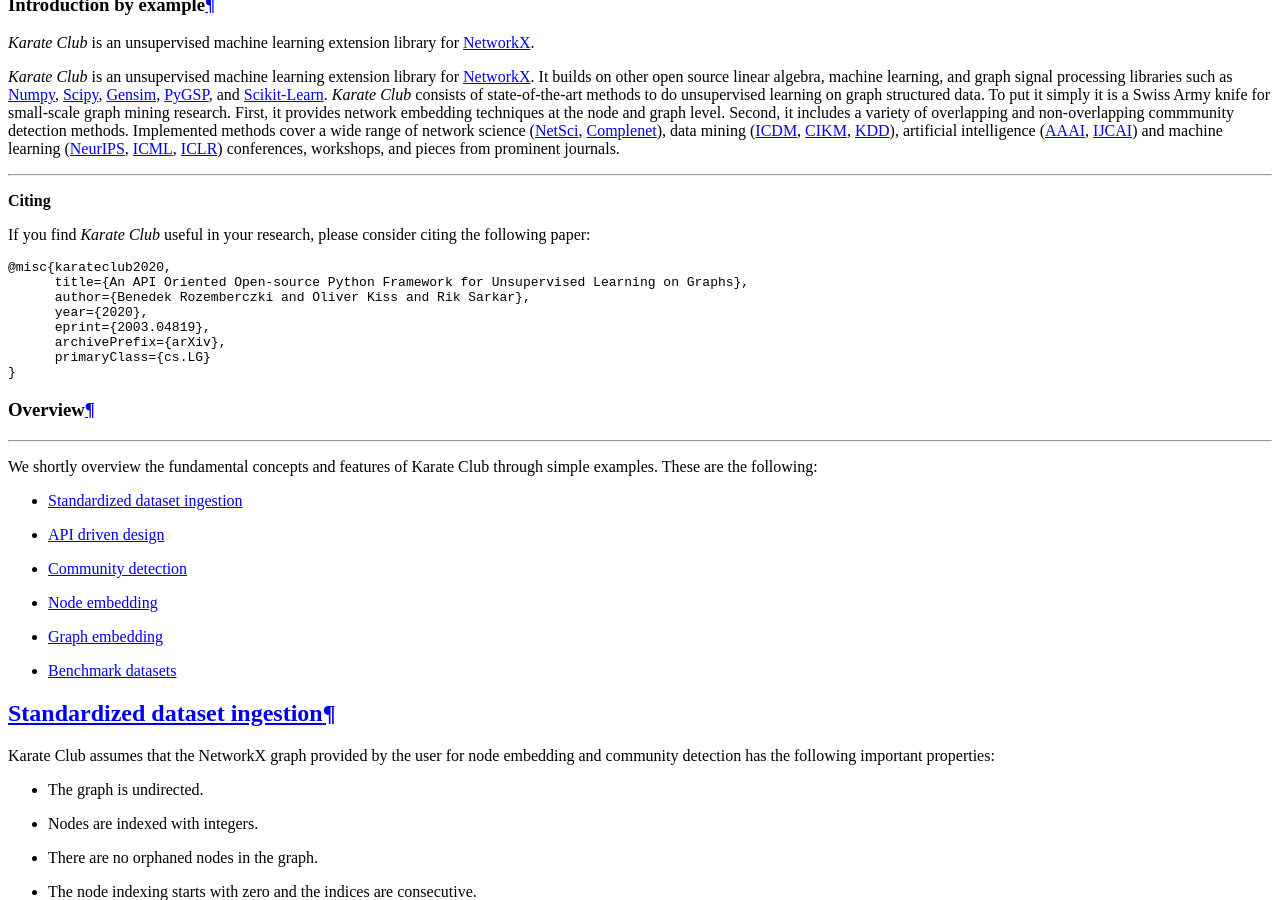
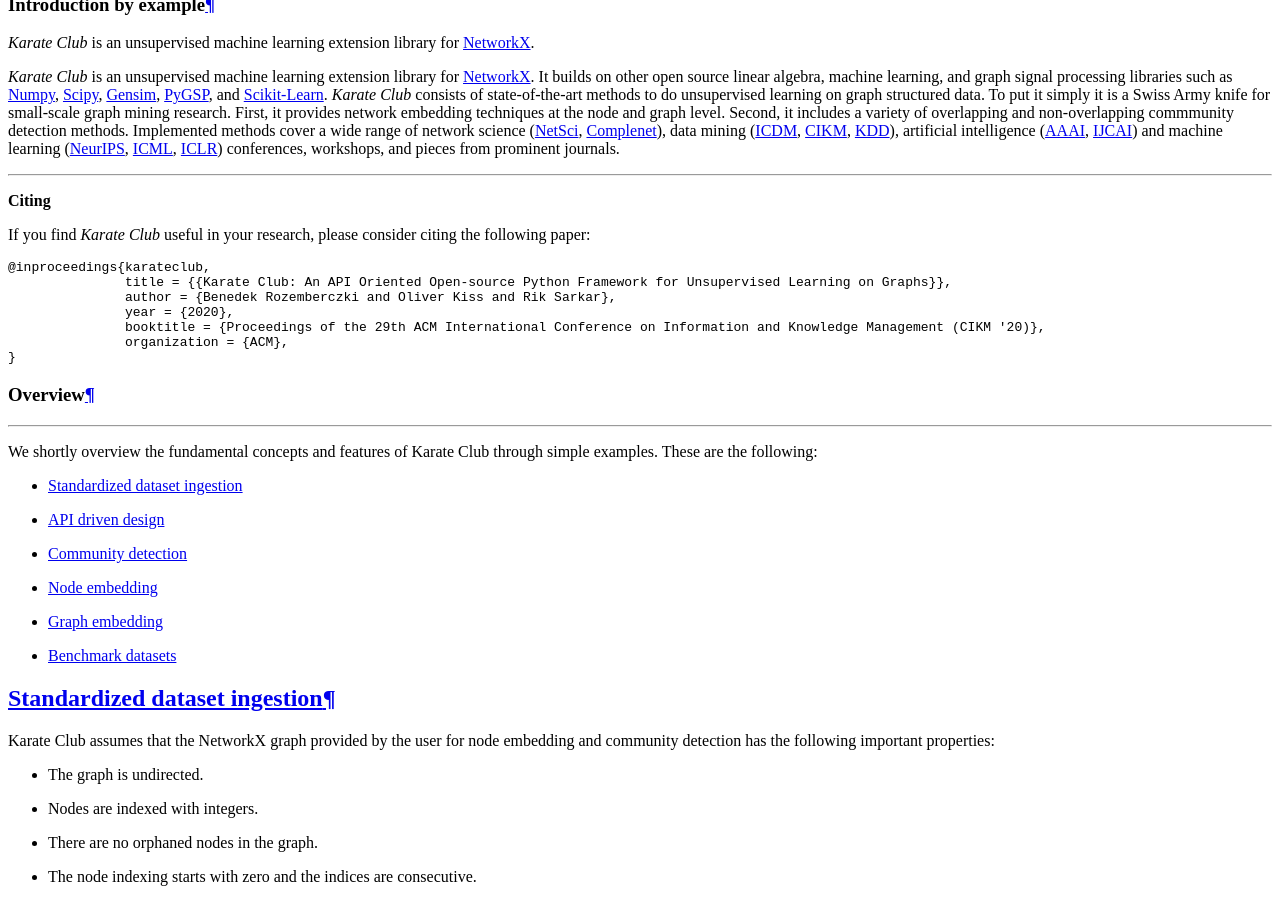
Before and after one commit to benedekrozemberczki/karateclub, a Sphinx documentation site: the page built from docs/source/notes/introduction.rst, in a window 1280 px wide and 900 px high, scrolled down 1112 px. Built offline with Sphinx 7.4.7 and the Read the Docs theme 2.0.0, drawn with Linux system fonts in a browser that asks for light colours; pages that are not in the unit, such as notebooks, are missing from menus.

Commit message:
Karate Run

```diff
--- a/docs/source/notes/introduction.rst
+++ b/docs/source/notes/introduction.rst
@@ -14,13 +14,12 @@
 
 .. code-block:: latex
 
-    @misc{karateclub2020,
-          title={An API Oriented Open-source Python Framework for Unsupervised Learning on Graphs},
-          author={Benedek Rozemberczki and Oliver Kiss and Rik Sarkar},
-          year={2020},
-          eprint={2003.04819},
-          archivePrefix={arXiv},
-          primaryClass={cs.LG}
+    @inproceedings{karateclub,
+                   title = {{Karate Club: An API Oriented Open-source Python Framework for Unsupervised Learning on Graphs}},
+                   author = {Benedek Rozemberczki and Oliver Kiss and Rik Sarkar},
+                   year = {2020},
+	           booktitle = {Proceedings of the 29th ACM International Conference on Information and Knowledge Management (CIKM '20)},
+	           organization = {ACM},
     }
 
 Overview
```
